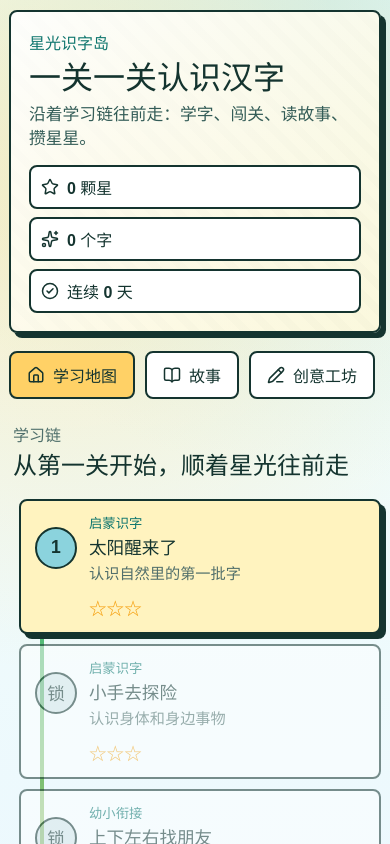
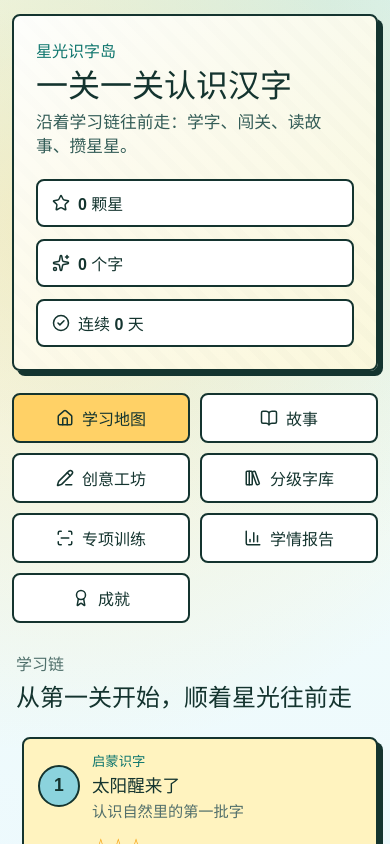
Before and after one commit to chengzikongjian/chengzikongjianA, a React (Vite) app: page / in a window 390 px wide. Shown: the top 844 px of the page. Built offline with nearby package versions, Linux system fonts and the light colour scheme.

Commit message:
Relax responsive page layout

```diff
--- a/src/App.css
+++ b/src/App.css
@@ -12,17 +12,17 @@
 }
 
 .app-shell {
-  width: min(980px, calc(100% - 28px));
+  width: min(1180px, calc(100% - 40px));
   margin: 0 auto;
-  padding: 16px 0 42px;
+  padding: 24px 0 56px;
 }
 
 .hero-band {
   display: grid;
-  grid-template-columns: minmax(0, 1fr) auto;
-  gap: 16px;
+  grid-template-columns: minmax(0, 1fr) minmax(260px, auto);
+  gap: 28px;
   align-items: center;
-  padding: 18px 20px;
+  padding: 28px 32px;
   border: 2px solid #14342f;
   border-radius: 8px;
   background:
@@ -59,7 +59,7 @@ h1 {
 .stats-panel {
   display: flex;
   flex-wrap: wrap;
-  gap: 8px;
+  gap: 12px;
   justify-content: flex-end;
 }
 
@@ -67,8 +67,8 @@ h1 {
   display: flex;
   align-items: center;
   gap: 8px;
-  min-height: 40px;
-  padding: 8px 10px;
+  min-height: 44px;
+  padding: 10px 14px;
   border: 2px solid #14342f;
   border-radius: 8px;
   background: #ffffff;
@@ -77,11 +77,10 @@ h1 {
 }
 
 .top-nav {
-  display: flex;
-  gap: 10px;
-  margin: 18px 0;
-  overflow-x: auto;
-  padding-bottom: 5px;
+  display: grid;
+  grid-template-columns: repeat(auto-fit, minmax(136px, 1fr));
+  gap: 14px;
+  margin: 28px 0 34px;
 }
 
 button {
@@ -108,10 +107,11 @@ button:disabled {
 .top-nav button {
   display: flex;
   align-items: center;
+  justify-content: center;
   gap: 8px;
-  min-height: 48px;
-  padding: 10px 16px;
-  white-space: nowrap;
+  min-height: 54px;
+  padding: 12px 14px;
+  text-align: center;
 }
 
 .top-nav button.active,
@@ -120,7 +120,7 @@ button:disabled {
 }
 
 .section-title h2 {
-  margin-bottom: 4px;
+  margin-bottom: 8px;
   color: #14342f;
 }
 
@@ -132,11 +132,12 @@ button:disabled {
 .section-title p {
   margin-bottom: 0;
   color: #4f6f6b;
+  line-height: 1.7;
 }
 
 .chain-stage {
   display: grid;
-  gap: 14px;
+  gap: 20px;
 }
 
 .compact-title {
@@ -452,7 +453,7 @@ button:disabled {
 .report-layout,
 .badge-layout {
   display: grid;
-  gap: 18px;
+  gap: 26px;
 }
 
 .story-book {
@@ -789,11 +790,11 @@ button:disabled {
 .level-progress-grid,
 .review-panel {
   display: grid;
-  gap: 12px;
+  gap: 18px;
 }
 
 .report-cards {
-  grid-template-columns: repeat(4, minmax(0, 1fr));
+  grid-template-columns: repeat(auto-fit, minmax(220px, 1fr));
 }
 
 .report-card,
@@ -808,10 +809,10 @@ button:disabled {
 
 .report-card {
   display: grid;
-  gap: 8px;
-  min-height: 142px;
+  gap: 12px;
+  min-height: 158px;
   align-content: center;
-  padding: 18px;
+  padding: 26px;
 }
 
 .report-card svg {
@@ -833,10 +834,11 @@ button:disabled {
 
 .level-progress-grid {
   grid-template-columns: repeat(2, minmax(0, 1fr));
+  gap: 18px;
 }
 
 .level-progress {
-  padding: 16px;
+  padding: 22px;
 }
 
 .level-progress > div:first-child {
@@ -872,7 +874,7 @@ button:disabled {
 
 .next-lesson,
 .review-words {
-  padding: 18px;
+  padding: 24px;
 }
 
 .next-lesson {
@@ -946,6 +948,14 @@ button:disabled {
     grid-template-columns: 1fr;
   }
 
+  .hero-band {
+    gap: 22px;
+  }
+
+  .stats-panel {
+    justify-content: flex-start;
+  }
+
   .report-cards {
     grid-template-columns: repeat(2, minmax(0, 1fr));
   }
@@ -953,13 +963,24 @@ button:disabled {
 
 @media (max-width: 620px) {
   .app-shell {
-    width: min(100% - 18px, 1180px);
-    padding-top: 10px;
+    width: min(100% - 24px, 1180px);
+    padding-top: 14px;
   }
 
   .hero-band {
-    padding: 18px;
+    padding: 22px;
     box-shadow: 5px 5px 0 #14342f;
+  }
+
+  .top-nav {
+    grid-template-columns: repeat(2, minmax(0, 1fr));
+    gap: 10px;
+    margin: 22px 0 28px;
+  }
+
+  .top-nav button {
+    min-height: 50px;
+    padding: 10px;
   }
 
   .stats-panel {
```
